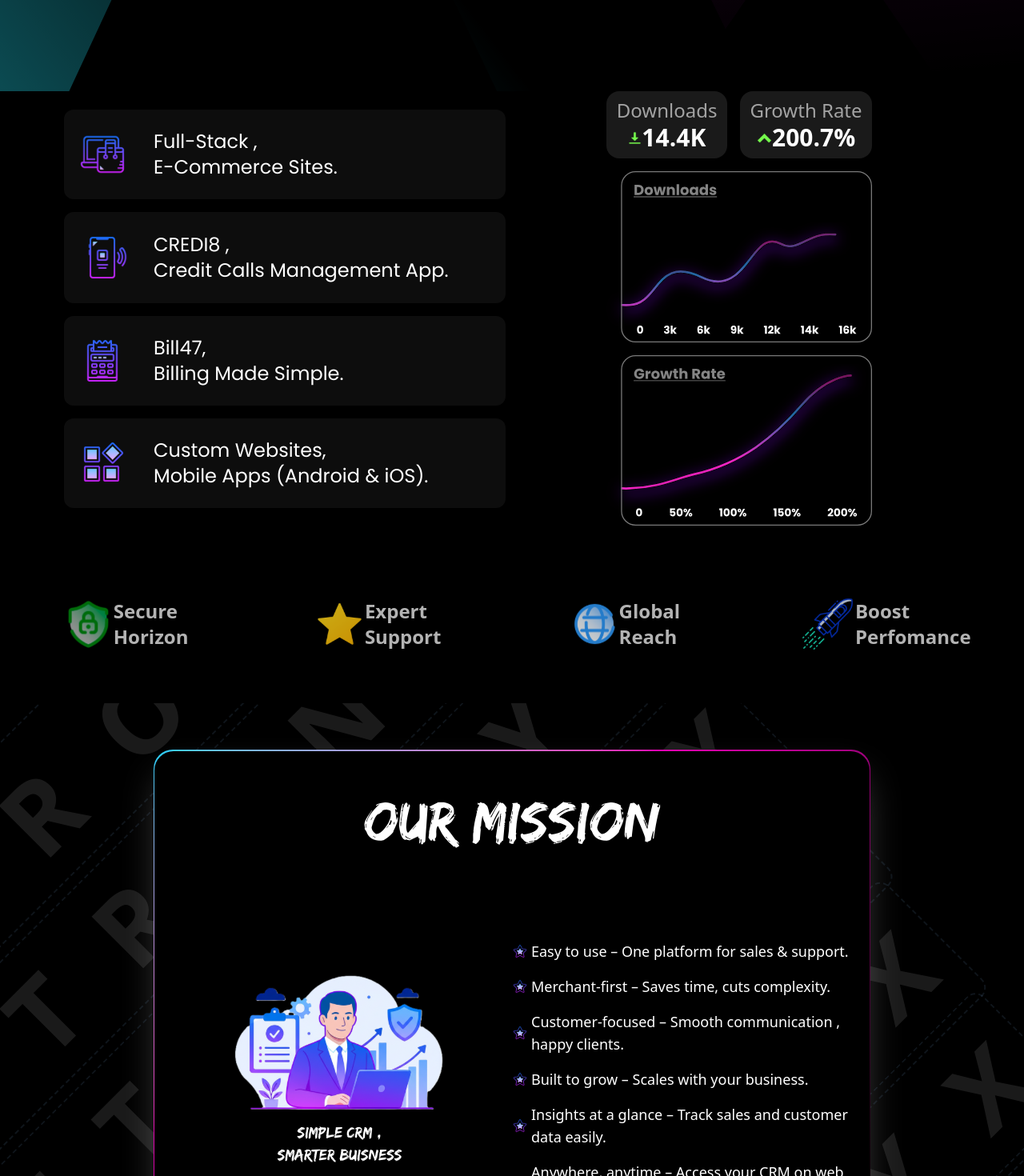
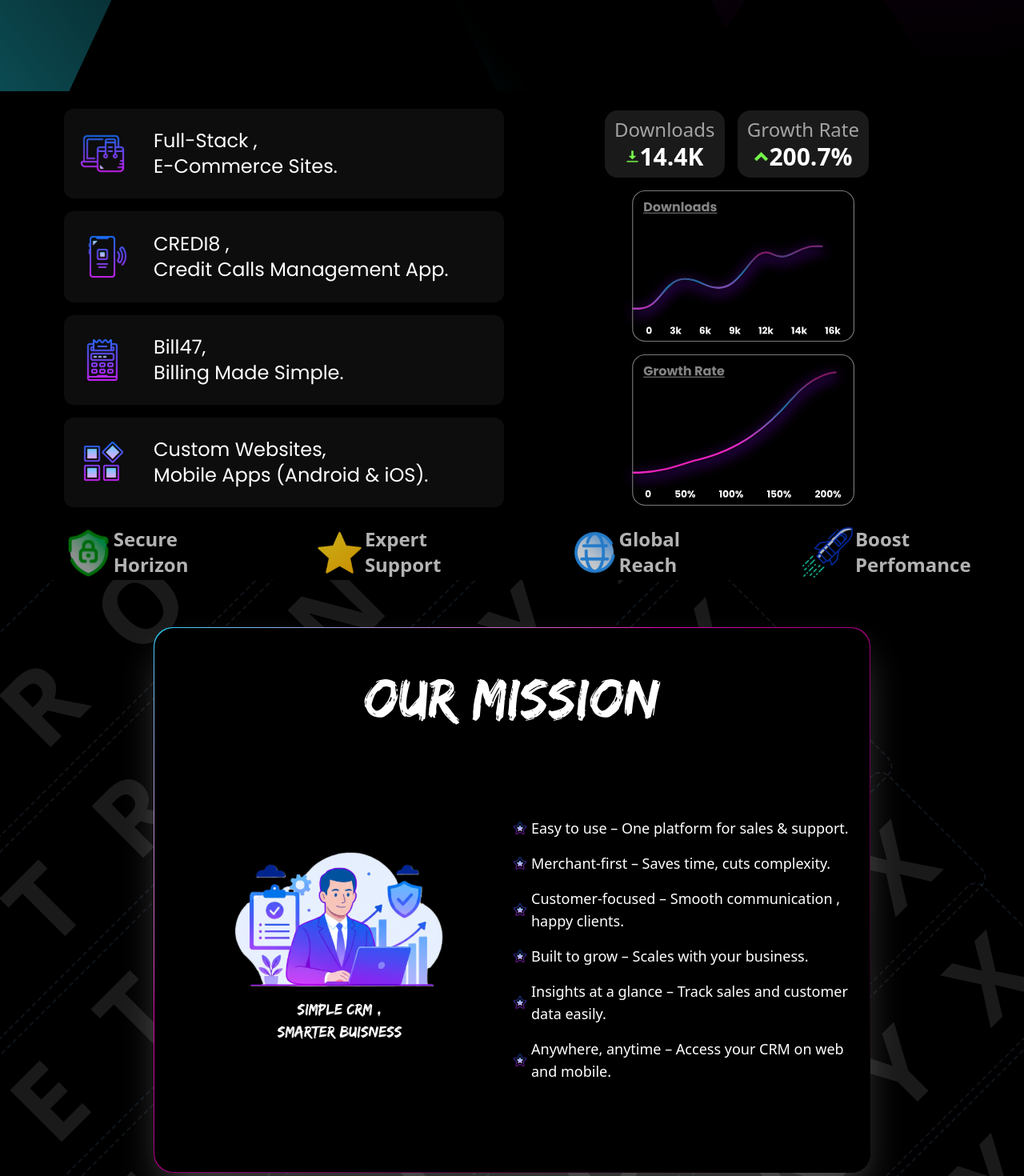
Before and after one commit to alameen-47/Ametronyx, a React (Vite) app: page / in a window 1280 px wide. Shown: the part 840-2310 px from the top of the page at 80% size. Built offline with nearby package versions, Linux system fonts and the light colour scheme.

Commit message:
Added scroll animation

```diff
--- a/src/App.jsx
+++ b/src/App.jsx
@@ -1,3 +1,4 @@
+import { useState } from "react";
 import "./index.css";
 import "./App.css";
 import { Navbar } from "./sections/Navbar.jsx";
@@ -8,20 +9,36 @@
 import { WhyChooseUs } from "./components/whyChooseUs.jsx";
 import BigText from "./components/BigText.jsx";
 import { Toaster } from "react-hot-toast";
+import { RevealAnimation } from "./components/RevealAnimation.jsx";
 
 function App() {
   return (
     <>
-      <div className="bg-black ">
+      <div className="bg-black  snap-y snap-mandatory scroll-smooth ">
         <Toaster position="top-center" reverseOrder={false} />
-
         <Navbar />
-        <Hero />
-        <Products />
+        <RevealAnimation>
+          <section className="snap-start flex">
+            <Hero />
+          </section>
+        </RevealAnimation>
+        <RevealAnimation>
+          <section className="snap-start flex">
+            <Products />
+          </section>
+        </RevealAnimation>
         <WhyChooseUs />
         <BigText text="AMETRONYX">
-          <About />
-          <Contact />
+          <RevealAnimation>
+            <section className="snap-start flex">
+              <About />
+            </section>
+          </RevealAnimation>
+          <RevealAnimation>
+            <section className="snap-start flex">
+              <Contact />
+            </section>
+          </RevealAnimation>
         </BigText>
       </div>
     </>
--- /dev/null
+++ b/src/components/RevealAnimation.jsx
@@ -0,0 +1,14 @@
+import React from "react";
+import { motion } from "framer-motion";
+export const RevealAnimation = ({ children }) => {
+  return (
+    <motion.div
+      initial={{ opacity: 0, y: 50 }}
+      whileInView={{ opacity: 1, y: 0 }}
+      transition={{ duration: 0.6, ease: "easeOut" }}
+      viewport={{ amount: 0.2 }}
+    >
+      {children}
+    </motion.div>
+  );
+};
--- a/src/components/WhyChooseUs.jsx
+++ b/src/components/WhyChooseUs.jsx
@@ -5,7 +5,7 @@
 import rocket from "../assets/icons/rocket.svg";
 export const WhyChooseUs = () => {
   return (
-    <div className="py-[5%] w-full flex">
+    <div className=" w-full flex">
       <div className=" flex justify-center align-middle items-center">
         <img src={sheild} alt="secure" className="w-[20%] animate-pulse " />
         <p className="font-bold text-white/70 text-xs md:text-2xl">
```
